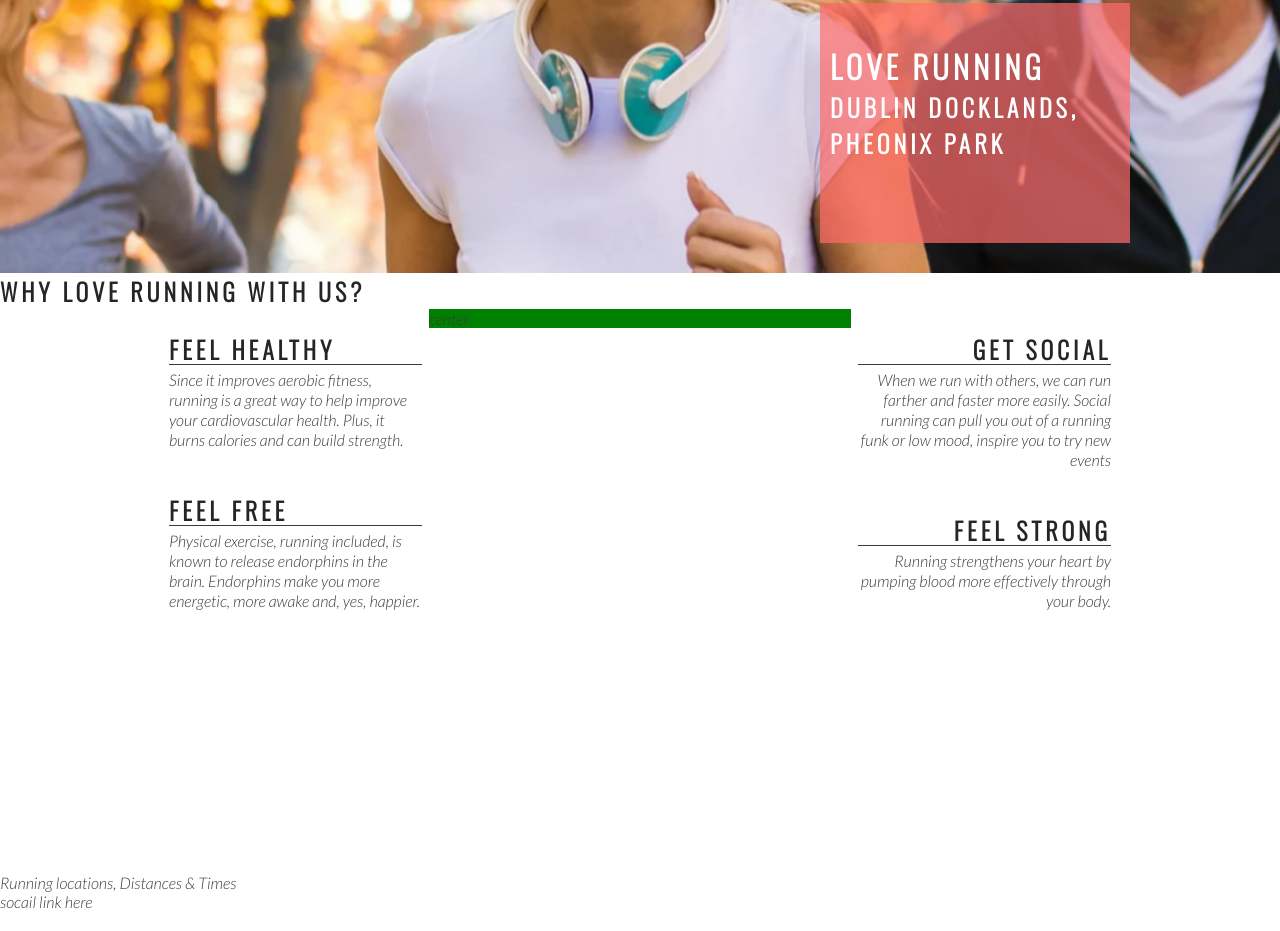
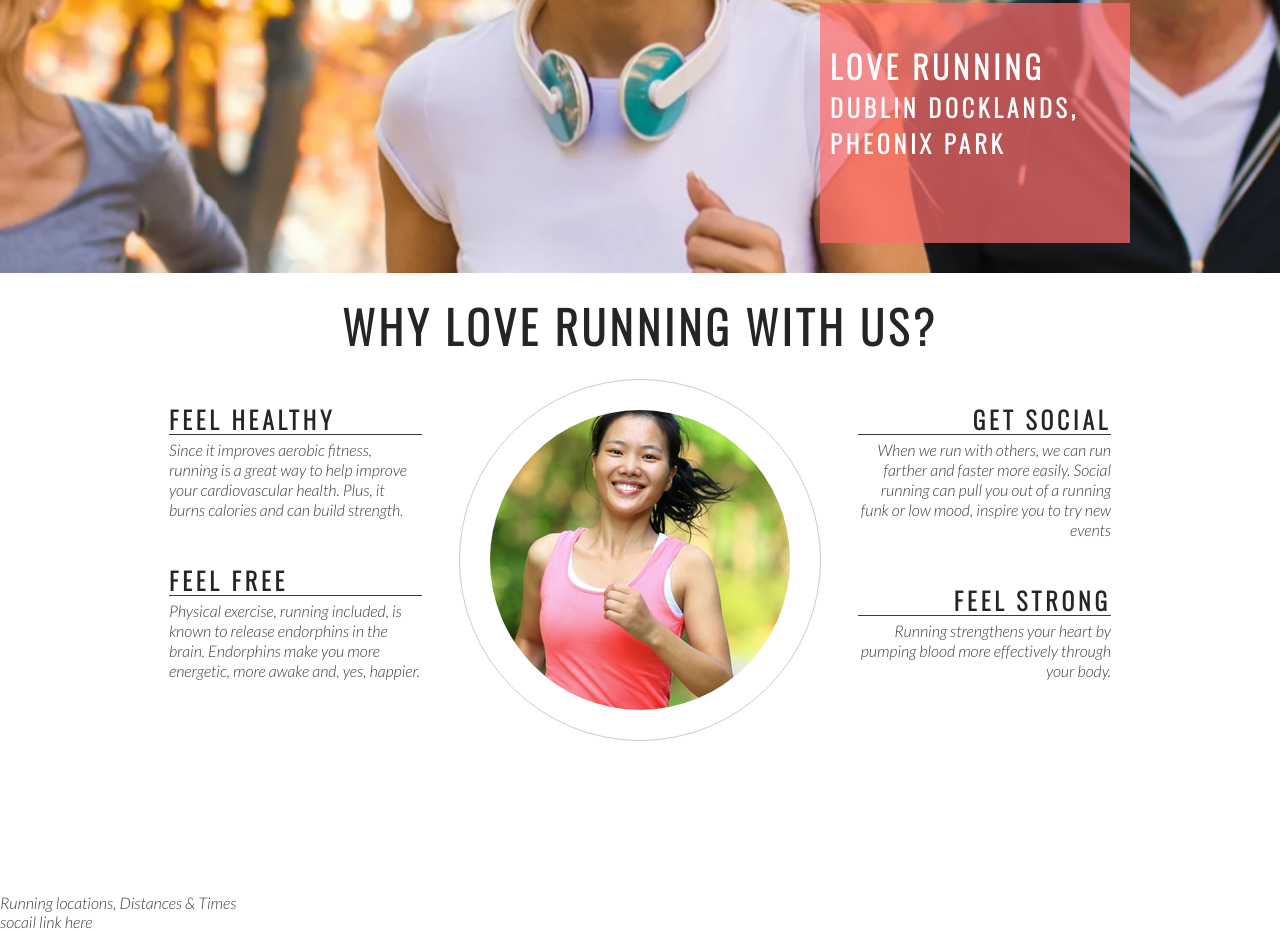
Before and after one commit to MattyOL/love-running, a plain HTML site: page index.html in a window 1280 px wide. Shown: the part 393-1324 px from the top of the page. Drawn offline with nearby package versions, Linux system fonts and the light colour scheme; a web font is replaced by a local one.

Commit message:
Add club ethos central image and style into a circle

```diff
--- a/assets/css/style.css
+++ b/assets/css/style.css
@@ -134,8 +134,6 @@ h1, h2 {
 #center-about {
     width: 33%;
     margin: 0 auto;
-    background-color: green;
-
 }
 
 hr {
@@ -167,3 +165,26 @@ hr {
 .right-about-heading p {
     text-align: right;
 }
+
+#welcome {
+    text-align: center;
+    margin: 20px;
+    font-size: 280%;
+}
+
+#circle-container{
+    width: 300px;
+    height: 300px;
+    padding: 30px;
+    border-style: solid;
+    border-color: #ccc;
+    border-width: 1px;
+    border-radius: 50%;
+    margin: 0 auto;
+}
+
+#circle-cover-bg {
+    background: url('../css/images/ethos-center-image.jpg') no-repeat center center;
+    height: 100%;
+    border-radius: 50%;
+}
--- a/index.html
+++ b/index.html
@@ -39,7 +39,7 @@
         </div>
     </section>
     <section id="club-ethos">
-        <h2>Why Love Running With Us?</h2>
+        <h2 id="welcome">Why Love Running With Us?</h2>
             <div id="left-about">
                 <div class="left-about-heading">
                     <h2>feel Healthy</h2>
@@ -76,7 +76,13 @@
 
                 </div>
             </div>
-            <div id="center-about">center</div>
+            <div id="center-about">
+                <div id="circle-container">
+                    <div id="circle-cover-bg">
+
+                    </div>
+                </div>
+            </div>
     </section>
     <section>
         Running locations, Distances & Times
```
Also changed, not shown: assets/css/images/ethos-center-image.jpg (added).
